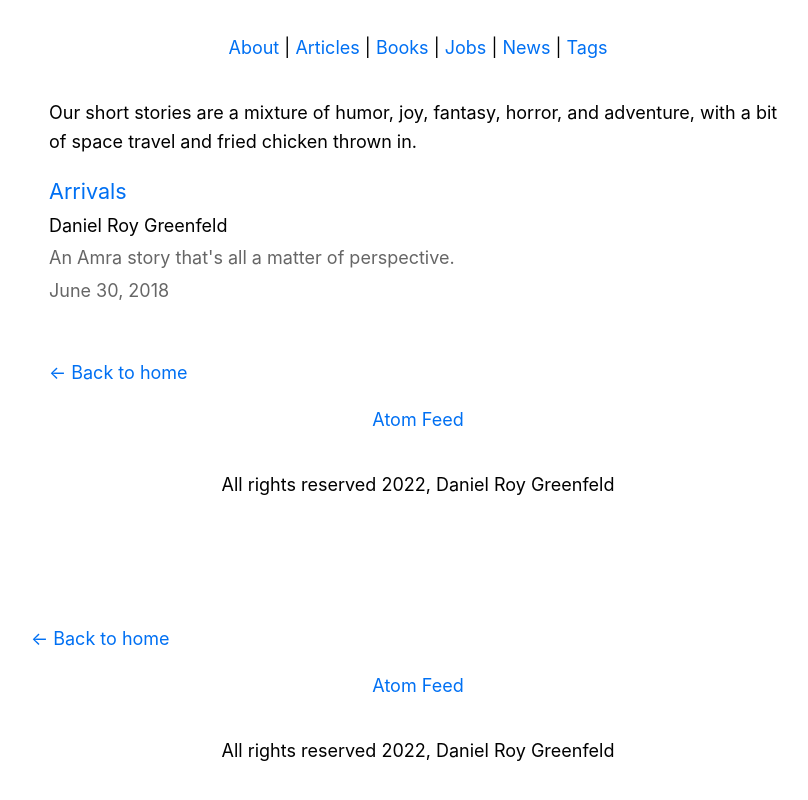
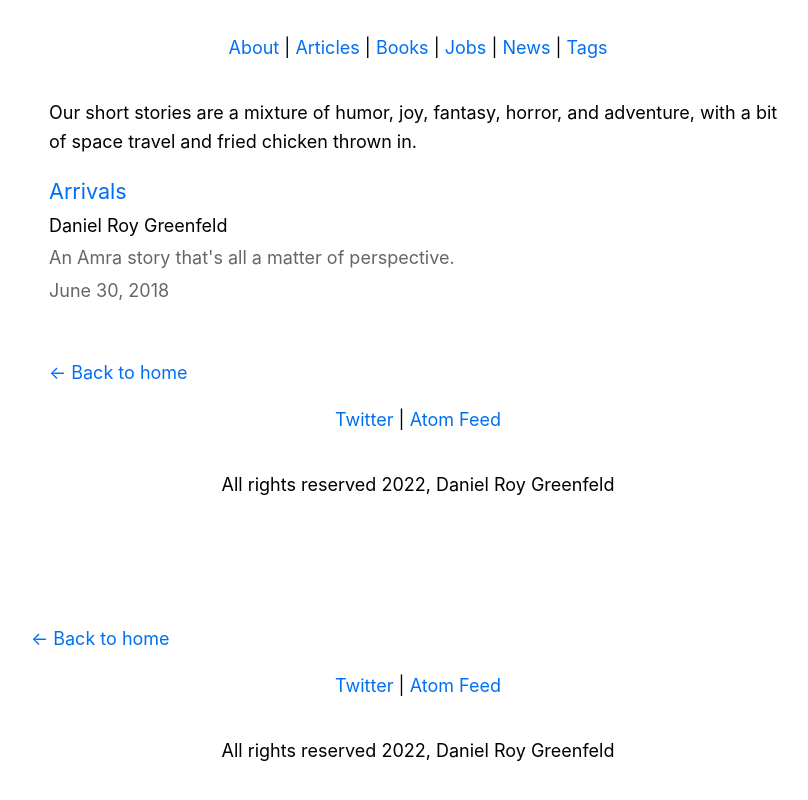
Before and after one commit to mehtaharsh16/daniel.feldroy.com, a Next.js app: page /stories in a window 1280 px wide. Shown: the part 538-1338 px from the top of the page, without its empty margins (222-1030 px from the left). Built offline with nearby package versions, Linux system fonts and the light colour scheme.

Commit message:
Add link to twitter in footer

```diff
--- a/components/layout.js
+++ b/components/layout.js
@@ -171,6 +171,7 @@ export default function Layout({ children, home, meta = {} }) {
       )}
       <footer className={styles.footer}>
         <p>
+          <a href="https://twitter.com/pydanny">Twitter</a> |{" "}
           <a href="/feeds/atom.xml">Atom Feed</a>
         </p>
         <p>{copyright}</p>
```
